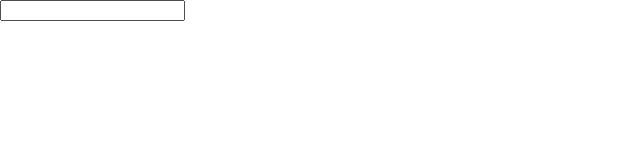
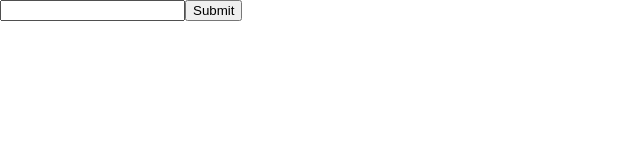
Before and after one commit to bitnbyt/all-about-hooks, a React (Create React App) app: page / in a window 1280 px wide. Shown: the top 160 px of the page, without its empty margins (0-640 px from the left). Built offline with nearby package versions, Linux system fonts and the light colour scheme.

Commit message:
added submit button to have feel of submit the form

```diff
--- a/src/App.js
+++ b/src/App.js
@@ -1,4 +1,4 @@
-import React, {useState, useEffect, useReducer, Fragment} from 'react'
+import React, {useState, useReducer, Fragment} from 'react'
 import ToDo from './Todo'
 
 export const ACTIONS = {
@@ -35,15 +35,19 @@ export default function App() {
 
   function handleSubmit(e) {
     e.preventDefault();
+    console.log(document.querySelectorAll('[name="submit-button"]'))
+    console.log(document.forms['todo-form']['submit-button'])
+    // console.log(document)
     dispatch({type: ACTIONS.ADD_TODO,payload: {name}})
     setName('')
   }
 
   return (
     <Fragment>
-      <form onSubmit={handleSubmit}>
+      <form onSubmit={handleSubmit} name="todo-form">
         <input type="text" name="name" value={name} onChange={(e) => setName(e.target.value)} />
-      </form>
+        <input type="submit" name="submit-button" value="Submit" />
+        </form>
       {todos.map(todo => {
         return <ToDo key={todo.id} todo={todo} dispatch={dispatch} />
       })}
```
